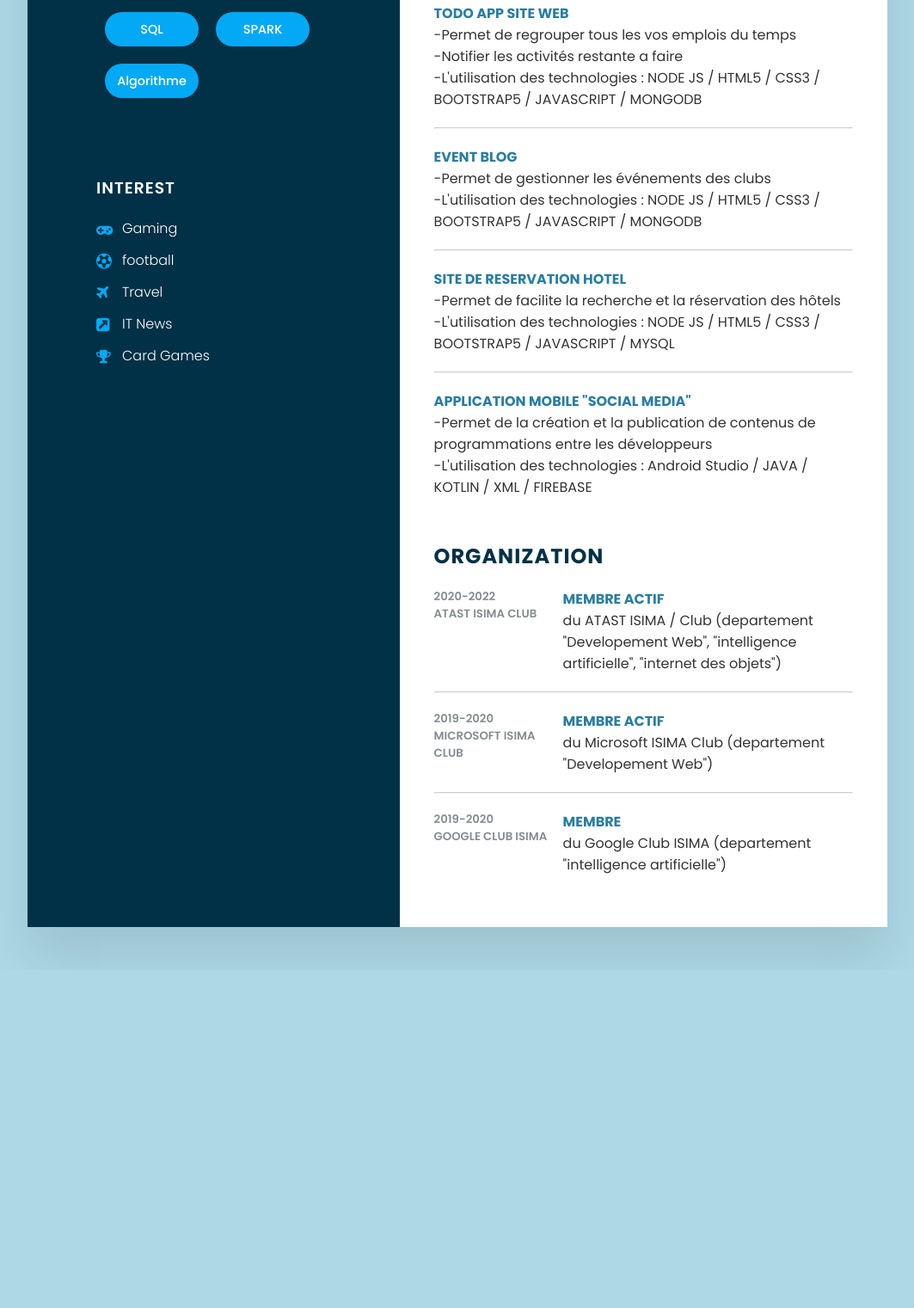
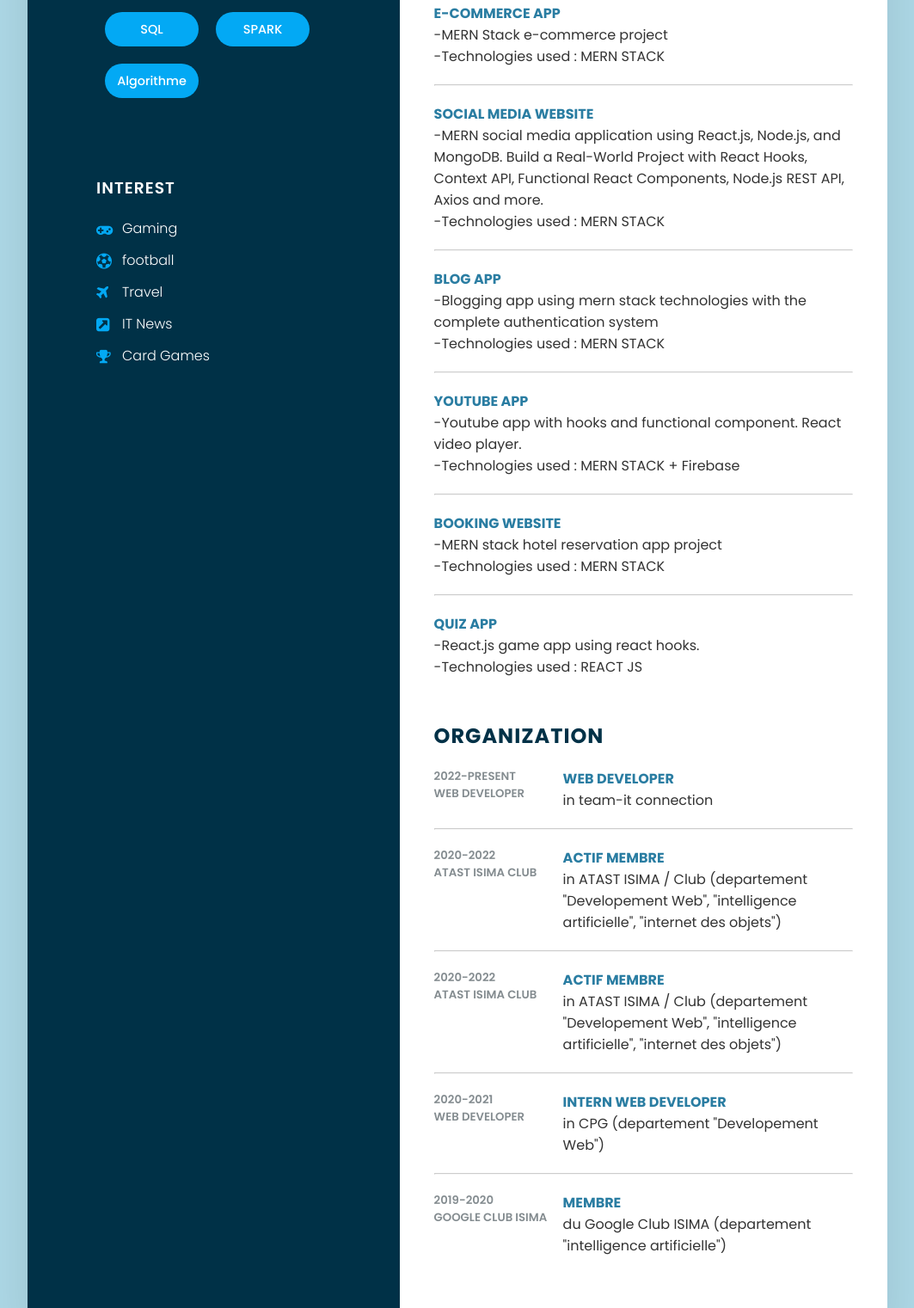
Before and after one commit to samehben3li/My-Portfolio, a plain HTML site: page cv.html in a window 1280 px wide. Shown: the part 1366-2887 px from the top of the page at 86% size, without its empty margins (108-1171 px from the left). Before the commit the page ends 2494 px from the top, so only its background shows below. Drawn offline with Linux system fonts and the light colour scheme.

Commit message:
personnel project

```diff
--- a/cv.html
+++ b/cv.html
@@ -118,7 +118,7 @@
             <div class="about">
                 <h2 class="title2">PROFILE</h2>
                 <p>I am Sameh Benali a mern-stack developer and a computer science student with a great knowledge in web development, and database manipulation and creation. Although I am still a student thanks to my 6 years of experience in this field I
-                    have managed to develop several projects that I invite you to see below. In addition to the certificates that I have been awarded during my academic career which is included in my portfolio</p>
+                    have managed to develop several projects that I invite you to see below. In addition to the certificates that I have been awarded during my academic career .</p>
             </div>
             <div class="about">
                 <h2 class="title2">EDUCATION</h2>
@@ -220,29 +220,43 @@
                 <h2 class="title2">PERSONAL PROJECTS</h2>
                 <div class="box">
                     <div class="text">
-                        <h4>TODO APP Site Web </h4>
-                        <p>-Permet de regrouper tous les vos emplois du temps<br> -Notifier les activités restante a faire<br> -L'utilisation des technologies : NODE JS / HTML5 / CSS3 / BOOTSTRAP5 / JAVASCRIPT / MONGODB</p>
+                        <h4>E-Commerce App</h4>
+                        <p>-MERN Stack e-commerce project<br> -Technologies used : MERN STACK </p>
                     </div>
                 </div>
                 <hr>
                 <div class="box">
                     <div class="text">
-                        <h4>Event blog</h4>
-                        <p>-Permet de gestionner les événements des clubs<br> -L'utilisation des technologies : NODE JS / HTML5 / CSS3 / BOOTSTRAP5 / JAVASCRIPT / MONGODB</p>
+                        <h4>Social Media website</h4>
+                        <p>-MERN social media application using React.js, Node.js, and MongoDB. Build a Real-World Project with React Hooks, Context API, Functional React Components, Node.js REST API, Axios and more.<br> -Technologies used : MERN STACK </p>
                     </div>
                 </div>
                 <hr>
                 <div class="box">
                     <div class="text">
-                        <h4>Site de reservation hotel</h4>
-                        <p>-Permet de facilite la recherche et la réservation des hôtels<br> -L'utilisation des technologies : NODE JS / HTML5 / CSS3 / BOOTSTRAP5 / JAVASCRIPT / MYSQL</p>
+                        <h4>Blog App </h4>
+                        <p>-Blogging app using mern stack technologies with the complete authentication system<br> -Technologies used : MERN STACK</p>
                     </div>
                 </div>
                 <hr>
                 <div class="box">
                     <div class="text">
-                        <h4>application mobile "social media"</h4>
-                        <p>-Permet de la création et la publication de contenus de programmations entre les développeurs <br> -L'utilisation des technologies : Android Studio / JAVA / KOTLIN / XML / FIREBASE </p>
+                        <h4>Youtube App</h4>
+                        <p>-Youtube app with hooks and functional component. React video player.<br> -Technologies used : MERN STACK + Firebase</p>
+                    </div>
+                </div>
+                <hr>
+                <div class="box">
+                    <div class="text">
+                        <h4>Booking Website</h4>
+                        <p>-MERN stack hotel reservation app project<br> -Technologies used : MERN STACK </p>
+                    </div>
+                </div>
+                <hr>
+                <div class="box">
+                    <div class="text">
+                        <h4>Quiz App</h4>
+                        <p>-React.js game app using react hooks.<br> -Technologies used : REACT JS </p>
                     </div>
                 </div>
             </div>
@@ -250,23 +264,45 @@
                 <h2 class="title2">ORGANIZATION</h2>
                 <div class="box">
                     <div class="year_company">
-                        <h5>2020-2022</h5>
-                        <h5>ATAST ISIMA Club</h5>
+                        <h5>2022-present</h5>
+                        <h5>Web developer </h5>
                     </div>
                     <div class="text">
-                        <h4>Membre Actif </h4>
-                        <p>du ATAST ISIMA / Club (departement "Developement Web", "intelligence artificielle", "internet des objets")</p>
+                        <h4>web developer</h4>
+                        <p>in team-it connection</p>
                     </div>
                 </div>
                 <hr>
                 <div class="box">
                     <div class="year_company">
-                        <h5>2019-2020</h5>
-                        <h5>Microsoft ISIMA Club</h5>
+                        <h5>2020-2022</h5>
+                        <h5>ATAST ISIMA Club</h5>
                     </div>
                     <div class="text">
-                        <h4>Membre Actif </h4>
-                        <p>du Microsoft ISIMA Club (departement "Developement Web")</p>
+                        <h4>Actif Membre</h4>
+                        <p>in ATAST ISIMA / Club (departement "Developement Web", "intelligence artificielle", "internet des objets")</p>
+                    </div>
+                </div>
+                <hr>
+                <div class="box">
+                    <div class="year_company">
+                        <h5>2020-2022</h5>
+                        <h5>ATAST ISIMA Club</h5>
+                    </div>
+                    <div class="text">
+                        <h4>Actif Membre</h4>
+                        <p>in ATAST ISIMA / Club (departement "Developement Web", "intelligence artificielle", "internet des objets")</p>
+                    </div>
+                </div>
+                <hr>
+                <div class="box">
+                    <div class="year_company">
+                        <h5>2020-2021</h5>
+                        <h5>Web developer </h5>
+                    </div>
+                    <div class="text">
+                        <h4>intern web developer</h4>
+                        <p>in CPG (departement "Developement Web")</p>
                     </div>
                 </div>
                 <hr>
```
